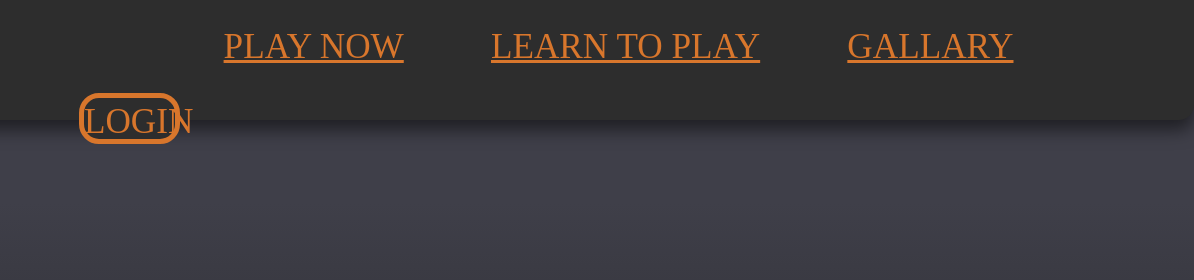
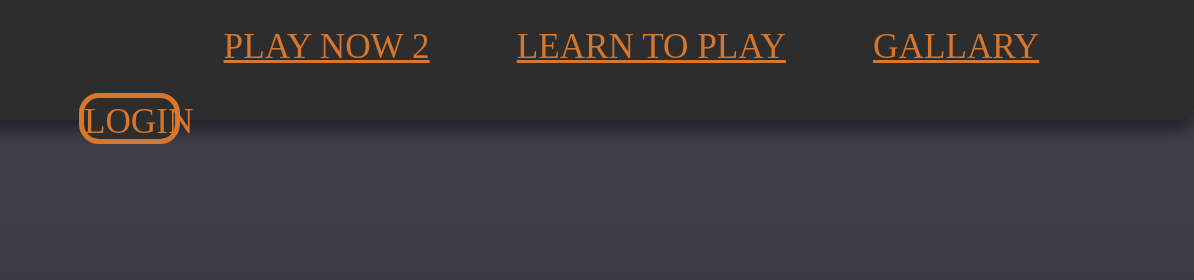
Before and after one commit to jefferywaltman1/ITC400Group6Project, a plain HTML site: page index.html in a window 1280 px wide. Shown: the top 280 px of the page, 86-1280 px from the left. Drawn offline with Linux system fonts and the light colour scheme; a web font is replaced by a local one.

Commit message:
Testagain

```diff
--- a/index.html
+++ b/index.html
@@ -10,7 +10,7 @@
 <header>
     <div class="TopBar_Rectangle">
         <a href = "#"><img class = "DL-ICON" src = "images/DL-ICON.png" alt = "DL-ICON"></a>
-        <h1 class="HeaderText PlayNowPos">PLAY NOW</h1>
+        <h1 class="HeaderText PlayNowPos">PLAY NOW 2</h1>
         <h1 class="HeaderText LearnNowPos">LEARN TO PLAY</h1>
         <h1 class="HeaderText GallaryPos">GALLARY</h1>
         <div class="LoginBox"><h1 class="HeaderText LoginTxt">LOGIN</h1></div>
```
